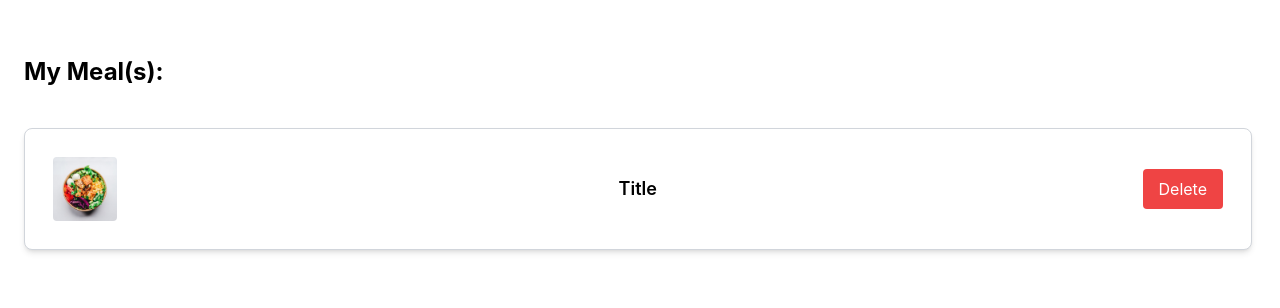
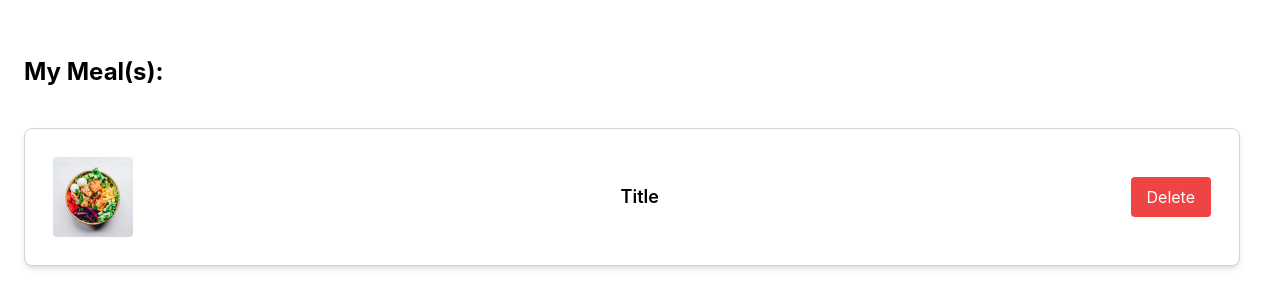
Before and after one commit to JoyTaribagshaw/meal_connect-frontend, a React (Create React App) app: page /deletemeal in a window 1280 px wide. Shown: the top 308 px of the page. Built offline with nearby package versions, Linux system fonts and the light colour scheme.

Commit message:
update styling for delete meal UI

```diff
--- a/src/components/DeleteMeal.js
+++ b/src/components/DeleteMeal.js
@@ -6,8 +6,8 @@ function DeleteMeal() {
     <div className="mx-auto my-8 p-6 bg-white rounded-md">
       <h1 className="text-2xl font-bold mb-10">My Meal(s):</h1>
       <div className="flex flex-col">
-        <div className="bg-white rounded-lg shadow-md border-gray-300 border p-7 mr-1 mb-4 flex items-center justify-between">
-          <img src={meal1} alt="meal-img" className="w-16 h-16 object-cover rounded mr-4" />
+        <div className="bg-white rounded-lg shadow-md border-gray-300 border p-7 mr-4 mb-4 flex items-center justify-between">
+          <img src={meal1} alt="meal-img" className="w-25 h-20 object-cover rounded mr-4" />
           <h2 className="text-lg font-semibold flex-grow text-center">Title</h2>
           <button type="button" className="bg-red-500 text-white py-2 px-4 rounded">Delete</button>
         </div>
```
